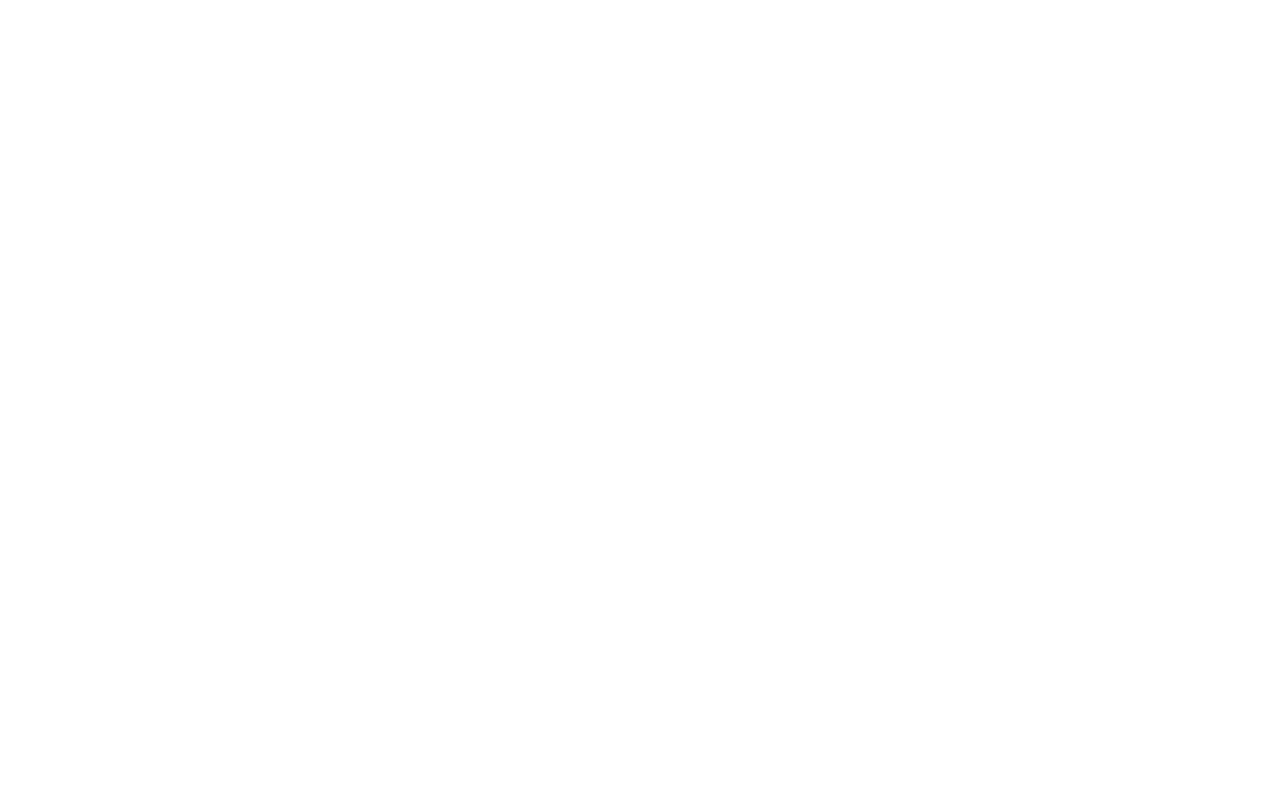
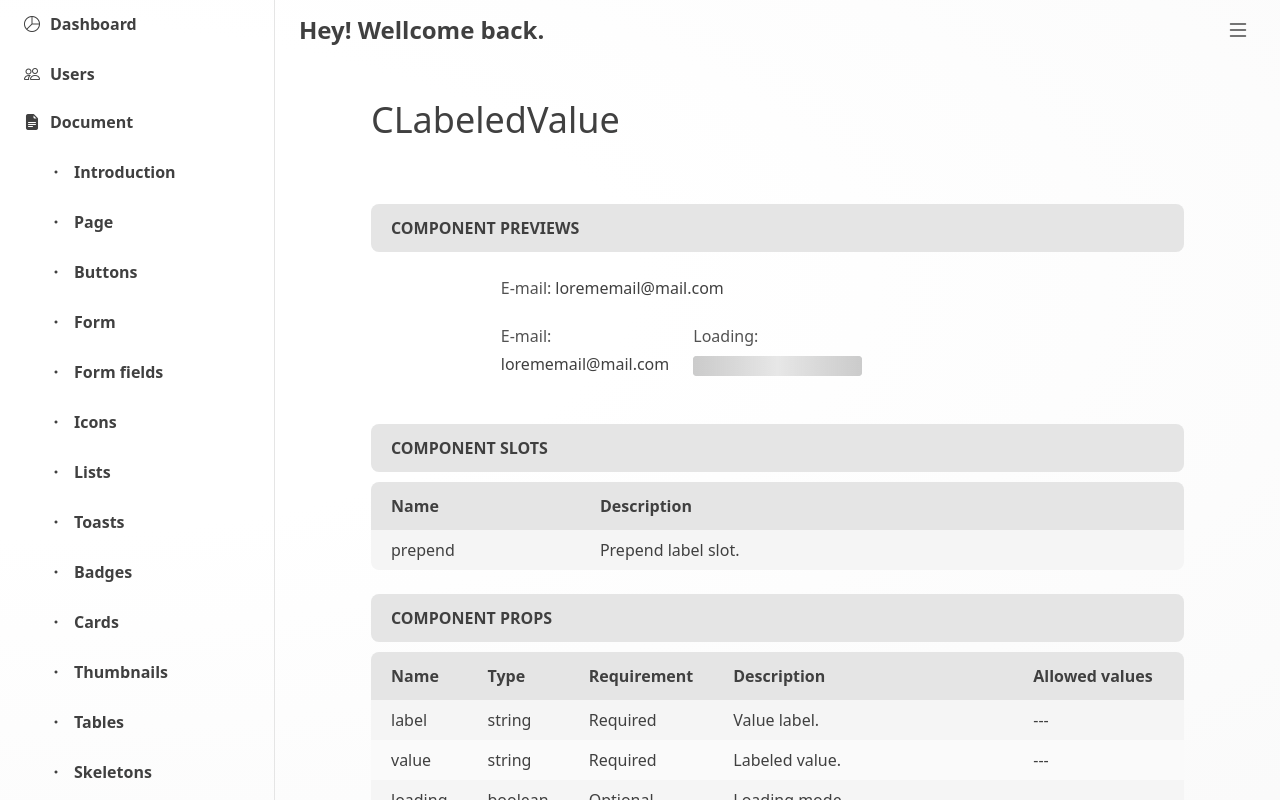
Before and after one commit to ernandesrs/pproj_vapp, a Vue app: page /dashboard/docs/texts in a window 1280 px wide. Before the commit this address had no page. Built offline with nearby package versions, Linux system fonts and the light colour scheme.

Commit message:
labeled value documentation

```diff
--- a/src/components/ui/CLabeledValue.vue
+++ b/src/components/ui/CLabeledValue.vue
@@ -10,7 +10,7 @@
         <span v-if="!props.loading"
             class="w-full inline-block text-nowrap truncate text-neutral-700 dark:text-neutral-200">{{ props.value
             }}</span>
-        <CSkeleton v-else height="h-[20px]" />
+        <CSkeleton v-else height="h-[20px]" class="mt-1" />
     </div>
 </template>
 
--- a/src/layouts/DashLayout.vue
+++ b/src/layouts/DashLayout.vue
@@ -162,6 +162,13 @@
                                     name: 'dash.docs.tooltips'
                                 },
                                 activeIn: ['dash.docs.tooltips']
+                            },
+                            {
+                                label: 'Texts',
+                                to: {
+                                    name: 'dash.docs.texts'
+                                },
+                                activeIn: ['dash.docs.texts']
                             }
                         ]
                     }]" />
--- a/src/router/index.ts
+++ b/src/router/index.ts
@@ -144,6 +144,11 @@
               path: 'tooltips',
               name: 'dash.docs.tooltips',
               component: () => import('@/views/dash/doc/TooltipsView.vue'),
+            },
+            {
+              path: 'texts',
+              name: 'dash.docs.texts',
+              component: () => import('@/views/dash/doc/TextsView.vue'),
             }
           ]
         },
--- /dev/null
+++ b/src/views/dash/doc/TextsView.vue
@@ -0,0 +1,90 @@
+<template>
+    <CPage title="Texts" without-header>
+
+        <CDocSection :data="[
+            {
+                tag: 'h1',
+                title: 'CLabeledValue',
+                texts: [],
+                componentDoc: {
+                    slots: [
+                        {
+                            name: 'prepend',
+                            desc: 'Prepend label slot.'
+                        }
+                    ],
+                    props: [
+                        {
+                            name: 'label',
+                            type: 'string',
+                            required: true,
+                            desc: 'Value label.',
+                            allowedValues: '---',
+                            defaultValue: '---'
+                        },
+                        {
+                            name: 'value',
+                            type: 'string',
+                            required: true,
+                            desc: 'Labeled value.',
+                            allowedValues: '---',
+                            defaultValue: '---'
+                        },
+                        {
+                            name: 'loading',
+                            type: 'boolean',
+                            required: false,
+                            desc: 'Loading mode.',
+                            allowedValues: '---',
+                            defaultValue: '---'
+                        },
+                        {
+                            name: 'inline',
+                            type: 'boolean',
+                            required: false,
+                            desc: 'Inline: label on left, value on right.',
+                            allowedValues: '---',
+                            defaultValue: '---'
+                        }
+                    ]
+                }
+            }
+        ]">
+
+            <template #previews>
+
+                <div class="grid grid-cols-12 gap-6">
+
+                    <CLabeledValue class="col-span-12" label="E-mail:" value="lorememail@mail.com" inline />
+                    <CLabeledValue class="col-span-4" label="E-mail:" value="lorememail@mail.com" />
+                    <CLabeledValue class="col-span-4" label="Loading:" value="lorememail@mail.com" loading />
+
+                </div>
+
+            </template>
+
+            <template #codes>
+                <textarea>
+                <div class="grid grid-cols-12 gap-6">
+
+                    <CLabeledValue class="col-span-12" label="E-mail:" value="lorememail@mail.com" inline />
+                    <CLabeledValue class="col-span-4" label="E-mail:" value="lorememail@mail.com" />
+                    <CLabeledValue class="col-span-4" label="Loading:" value="lorememail@mail.com" loading />
+
+                </div></textarea>
+            </template>
+
+        </CDocSection>
+
+    </CPage>
+</template>
+
+<script setup lang="ts">
+
+import CDocSection from '@/components/dashboard/CDocSection.vue';
+import CLabeledValue from '@/components/ui/CLabeledValue.vue';
+import CPage from '@/components/ui/layout/CPage.vue';
+
+</script>
+
+<style scoped></style>
```
